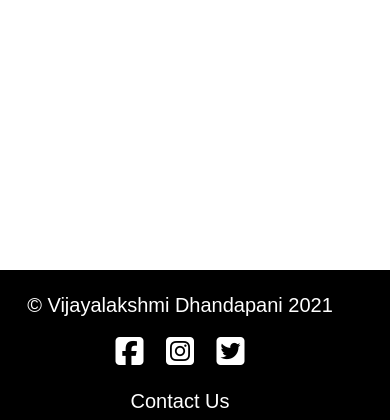
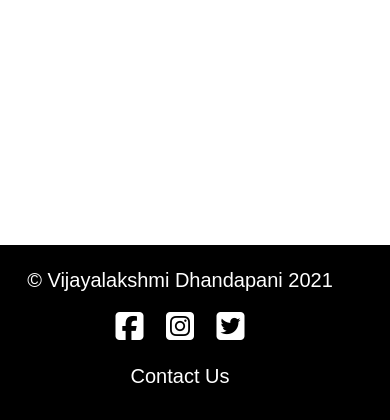
Before and after one commit to vijusuren/Dhanvi-Fashion-MS4, a Django app: page /bag/ in a window 390 px wide. Shown: the part 424-844 px from the top of the page. Run offline with Django 3.2, Linux system fonts and the light colour scheme; some libraries are stand-ins or nearby versions.

Commit message:
adjust the footer height for all screen

```diff
--- a/static/css/base.css
+++ b/static/css/base.css
@@ -648,6 +648,9 @@ footer {
       margin: 0;
   }
 
+  .footer-container {
+    height: 175px;
+  }
   .cover-text {
       top: -200px;
       font-size: 120%;
@@ -672,7 +675,7 @@ footer {
 
 @media (max-width: 487px) {
   .footer-container {
-      height: 150px;
+      height: 175px;
   }
 
   .social-links {
```
